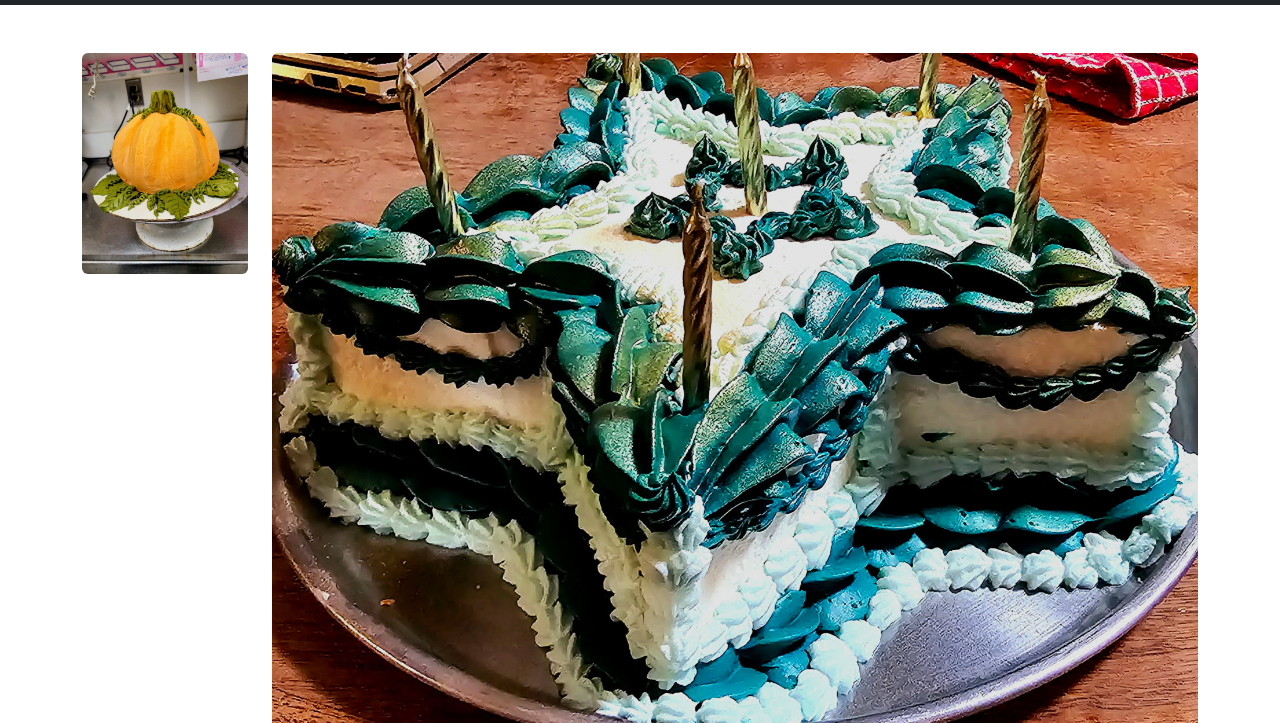
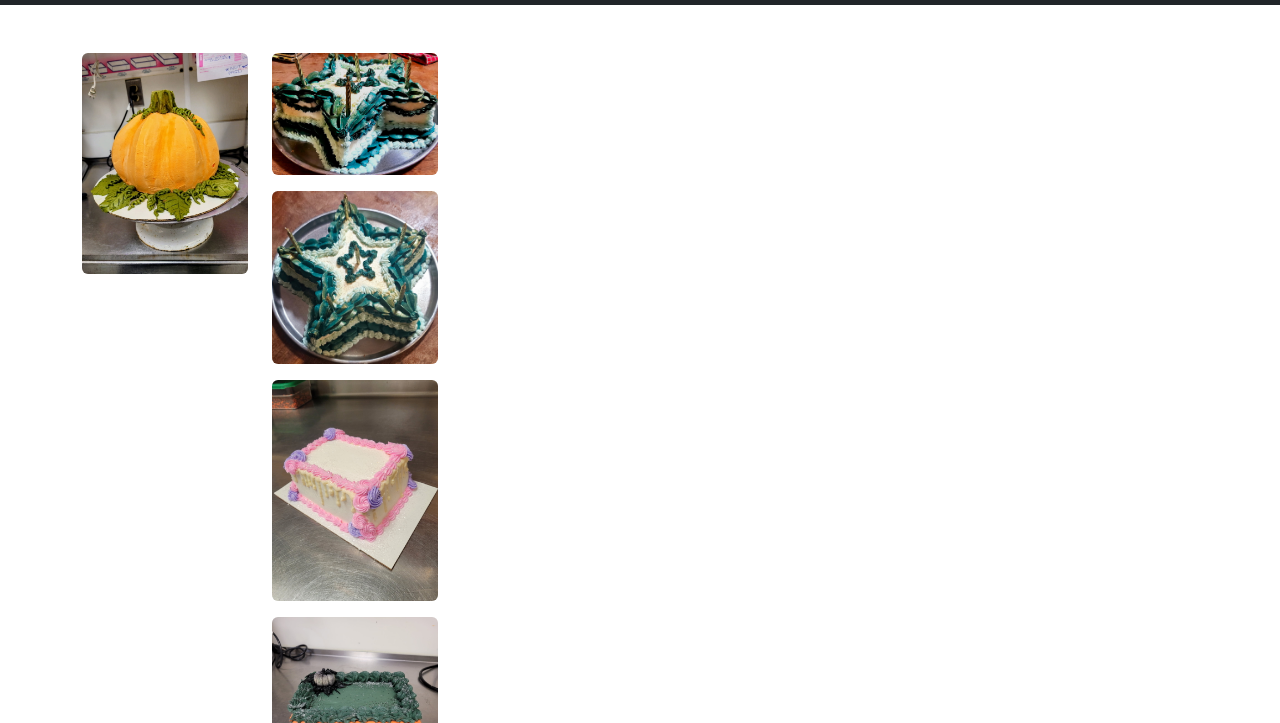
Before and after one commit to Ez-Racancoj/cake, a plain HTML site: page index.html in a window 1280 px wide. Shown: the part 77-800 px from the top of the page. Drawn offline with nearby package versions, Linux system fonts and the light colour scheme.

Commit message:
Update index.html

```diff
--- a/index.html
+++ b/index.html
@@ -52,7 +52,7 @@
             </div>
          </aside>
 
-         <section class="col-md-10">
+         <section class="col-md-2 mb-4">
             <div class="text-center mb-3">
                <img src="cake_photos/image19799[1].jpg" class="img-fluid rounded" alt="pumkin cake" style="center">
             </div>
```
